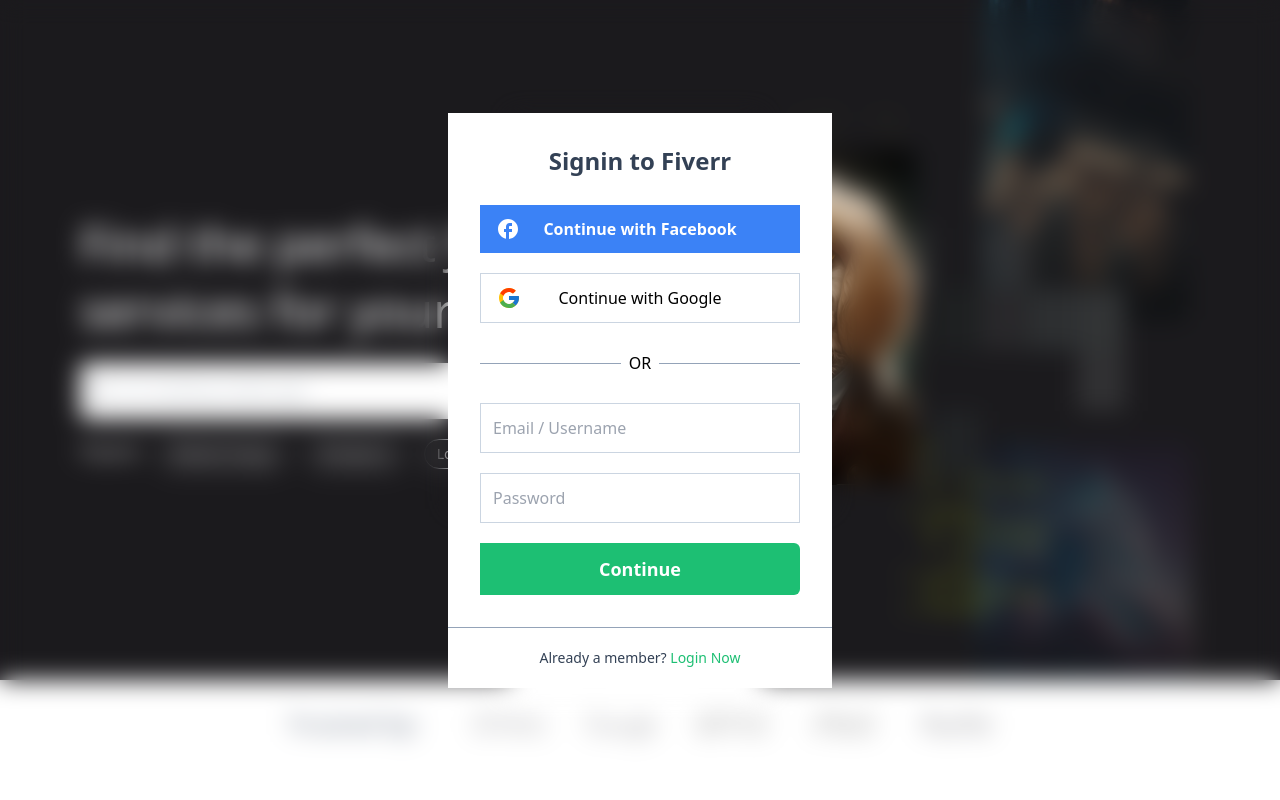
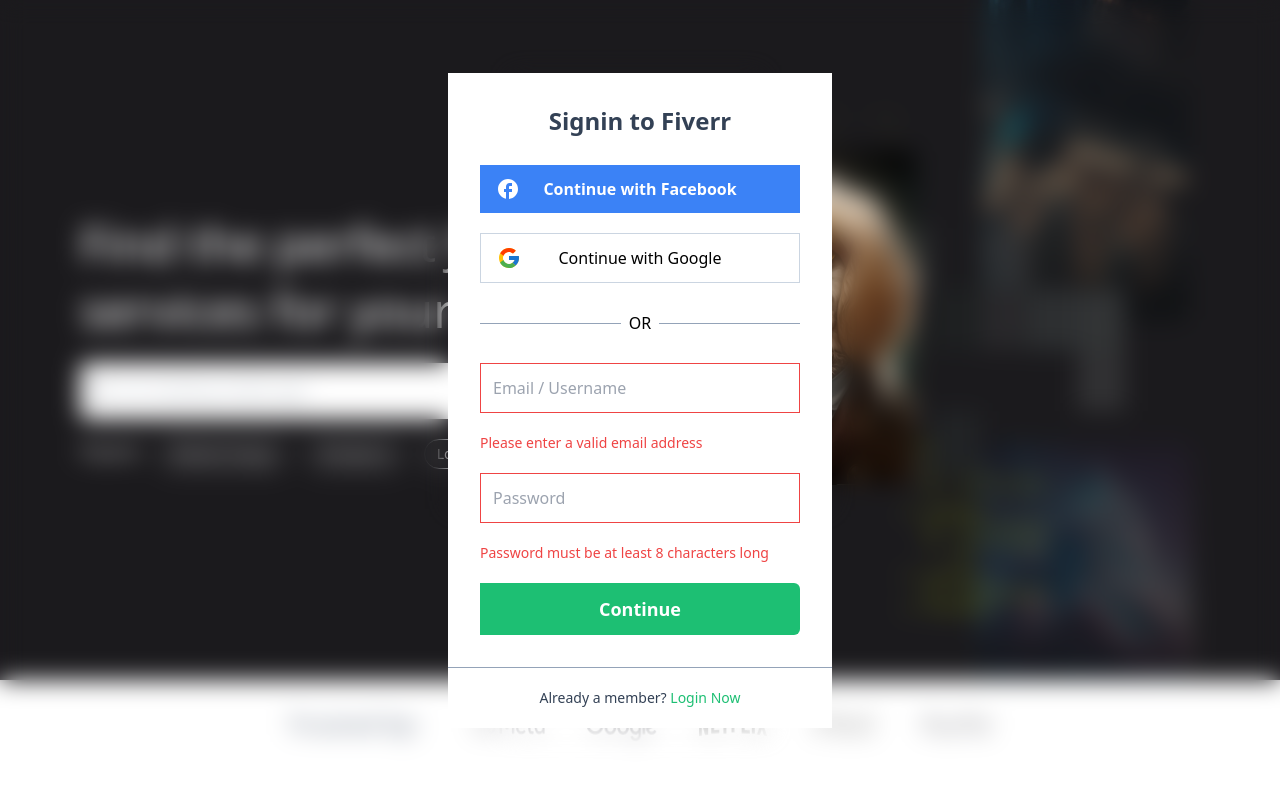
Before and after one commit to AkithaRandira/Skilled-FE, a Next.js app: page / in a window 1280 px wide. Both pictures are taken after a click on the button "Continue". Shown: the top 800 px of the page. Built offline with nearby package versions, Linux system fonts and the light colour scheme.

Commit message:
form validations

```diff
--- a/src/components/AuthWrapper.jsx
+++ b/src/components/AuthWrapper.jsx
@@ -12,17 +12,47 @@
   const [cookies, setCookies] = useCookies();
   const [{ showLoginModal, showSignupModal }, dispatch] = useStateProvider();
   const router = useRouter();
-
+  const [errors, setErrors] = useState({});
   const [values, setValues] = useState({ email: "", password: "" });
 
   const handleChange = (e) => {
-    setValues({ ...values, [e.target.name]: e.target.value });
+    const { name, value } = e.target;
+    setValues({ ...values, [name]: value });
+    setErrors({ ...errors, [name]: value ? "" : "This field is required" });
+  };
+
+  const validateEmail = (email) => {
+    const emailRegex = /^[^\s@]+@[^\s@]+\.[^\s@]+$/;
+    return emailRegex.test(email);
+  };
+
+  const validatePassword = (password) => {
+    return password.length >= 8; // Adjust the length as needed
   };
 
   const handleClick = async () => {
     try {
       const { email, password } = values;
-      if (email && password) {
+      const formErrors = Object.keys(values).reduce((acc, key) => {
+        if (!values[key]) {
+          acc[key] = "This field is required";
+        }
+        return acc;
+      }, {});
+
+      // Validate email
+      if (!email || !validateEmail(email)) {
+        formErrors.email = "Please enter a valid email address";
+      }
+
+      // Validate password
+      if (!password || !validatePassword(password)) {
+        formErrors.password = "Password must be at least 8 characters long";
+      }
+
+      setErrors(formErrors);
+
+      if (Object.keys(formErrors).length === 0) {
         const {
           data: { user, jwt },
         } = await axios.post(
@@ -32,7 +62,6 @@
         );
         setCookies("jwt", { jwt: jwt });
         dispatch({ type: reducerCases.CLOSE_AUTH_MODAL });
-
         if (user) {
           dispatch({ type: reducerCases.SET_USER, userInfo: user });
           window.location.reload();
@@ -102,15 +131,25 @@
                 name="email"
                 placeholder="Email / Username"
                 onChange={handleChange}
-                className="border border-slate-300 p-3 w-80"
+                className={`border ${
+                  errors.email ? "border-red-500" : "border-slate-300"
+                } p-3 w-80`}
               />
+              {errors.email && (
+                <span className="text-red-500 text-sm">{errors.email}</span>
+              )}
               <input
                 type="password"
                 placeholder="Password"
                 onChange={handleChange}
-                className="border border-slate-300 p-3 w-80"
+                className={`border ${
+                  errors.password ? "border-red-500" : "border-slate-300"
+                } p-3 w-80`}
                 name="password"
               />
+              {errors.password && (
+                <span className="text-red-500 text-sm">{errors.password}</span>
+              )}
               <button
                 className="bg-[#1DBF73] text-white px-12 text-lg font-semibold rounded-r-md p-3 w-80"
                 onClick={handleClick}
```
